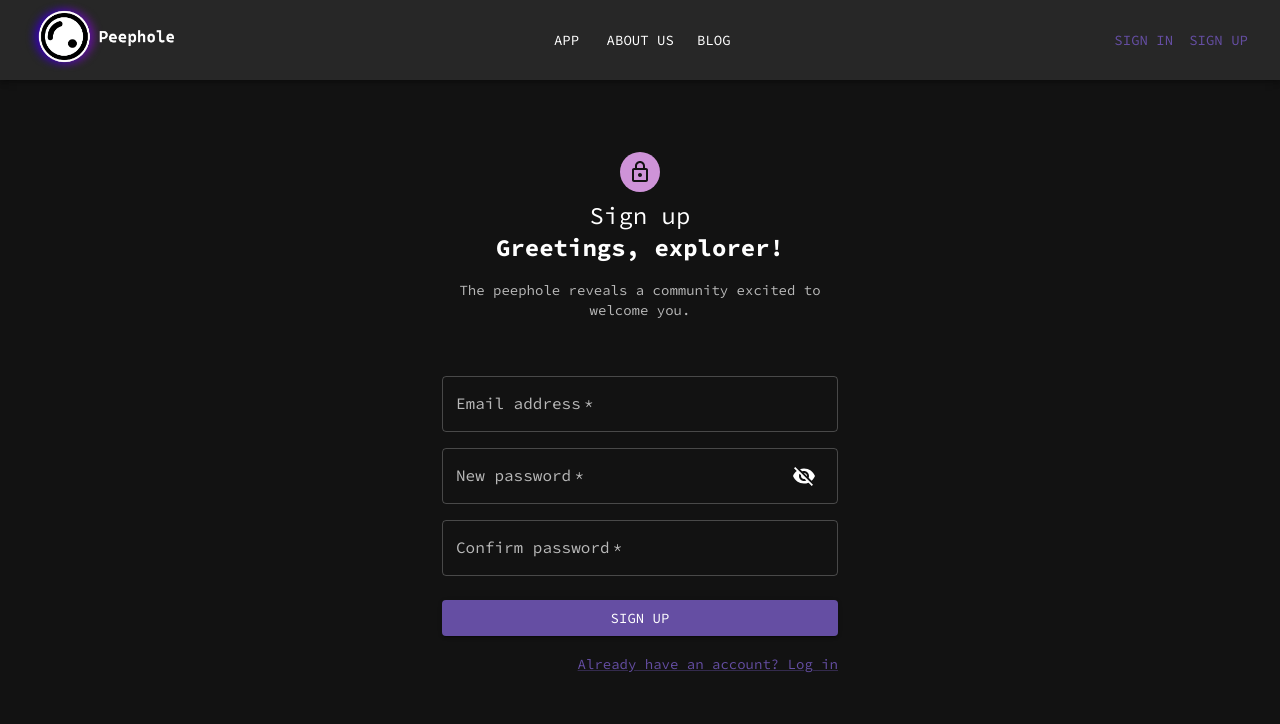
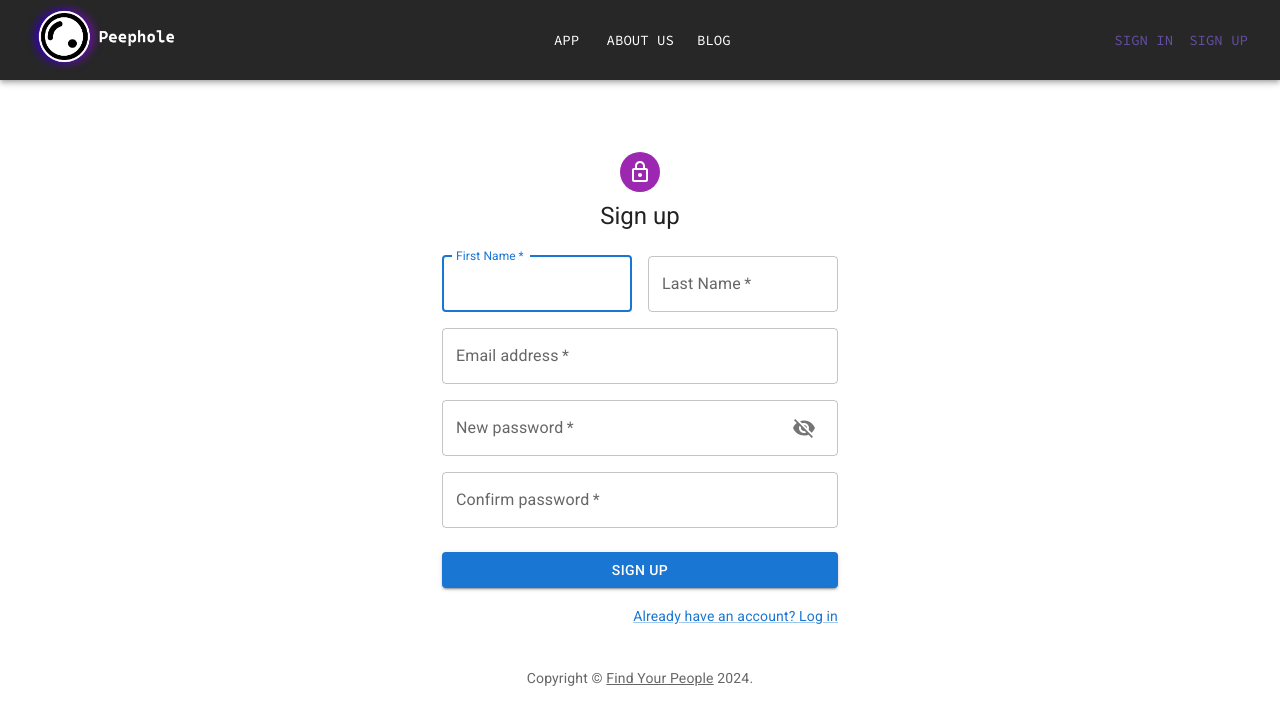
Before and after one commit to PeepholeApp/NFSD_APP_FRONTEND, a React (Vite) app: page /register in a window 1280 px wide. Shown: the top 724 px of the page. Built offline with nearby package versions, Linux system fonts and the light colour scheme.

Commit message:
Revert "Web 004: register view"

```diff
--- a/src/pages/Login.jsx
+++ b/src/pages/Login.jsx
@@ -5,26 +5,26 @@ import { styled } from "@mui/system";
 import { Button, TextField, Typography, Container } from "@mui/material";
 import { useAuth } from "../context/Login";
 import CssBaseline from "@mui/material/CssBaseline";
-import backgroundImage from "../assets/login.png";
+
 
 const StyledContainer = styled(Container)(({ theme }) => ({
   display: "flex",
   justifyContent: "center",
   alignItems: "center",
   height: "100vh",
-  backgroundImage: `url(${backgroundImage})`, // imagen del background por definir
+  backgroundImage: `url('')`, // imagen del background por definir
   backgroundSize: "cover",
   backgroundPosition: "center",
 }));
 
 const StyledFormContainer = styled("div")(({ theme }) => ({
-  backgroundColor: "rgba(0, 0, 0, 0.8)",
+  backgroundColor: "rgba(255, 255, 255, 0.8)", // Fondo blanco semi-transparente
   padding: theme.spacing(4),
   borderRadius: theme.spacing(2),
   boxShadow: theme.shadows[5],
   textAlign: "center",
-  width: "80%",
-  maxWidth: "400px",
+  width: "80%", // Ajusta el ancho del contenedor
+  maxWidth: "400px", // Agrega un ancho máximo para asegurar que no se vuelva demasiado ancho
 }));
 
 const StyledForm = styled("form")(({ theme }) => ({
--- a/src/pages/Register.jsx
+++ b/src/pages/Register.jsx
@@ -1,15 +1,19 @@
-import React, { useState } from "react";
+import * as React from "react";
+import { useState } from "react";
 import { Link as RouterLink, useNavigate } from "react-router-dom";
 import axios from "axios";
 import Avatar from "@mui/material/Avatar";
 import Button from "@mui/material/Button";
 import CssBaseline from "@mui/material/CssBaseline";
 import TextField from "@mui/material/TextField";
-import Container from "@mui/material/Container";
+import FormControlLabel from "@mui/material/FormControlLabel";
+import Checkbox from "@mui/material/Checkbox";
 import Link from "@mui/material/Link";
 import Grid from "@mui/material/Grid";
 import Box from "@mui/material/Box";
+import LockOutlinedIcon from "@mui/icons-material/LockOutlined";
 import Typography from "@mui/material/Typography";
+import Container from "@mui/material/Container";
 import IconButton from "@mui/material/IconButton";
 import VisibilityIcon from "@mui/icons-material/Visibility";
 import VisibilityOffIcon from "@mui/icons-material/VisibilityOff";
@@ -17,29 +21,36 @@ import Dialog from "@mui/material/Dialog";
 import DialogTitle from "@mui/material/DialogTitle";
 import DialogContent from "@mui/material/DialogContent";
 import DialogActions from "@mui/material/DialogActions";
-import { LockOutlined as LockOutlinedIcon } from "@mui/icons-material";
+import { createTheme, ThemeProvider } from "@mui/material/styles";
 
-function WelcomeMessage() {
+function Copyright(props) {
   return (
-    <Box mb={4} textAlign="center">
-      <Typography variant="h5" fontWeight="bold" mb={2}>
-        Greetings, explorer!
+    <Typography
+      variant="body2"
+      color="text.secondary"
+      align="center"
+      {...props}
+    >
+      {"Copyright © "}
+      <Link color="inherit" href="http://localhost:5173">
+        Find Your People
+      </Link>{" "}
+      {new Date().getFullYear()}
+      {"."}
     </Typography>
-      <Typography variant="body2" color="textSecondary">
-        The peephole reveals a community excited to welcome you.
-      </Typography>
-    </Box>
   );
 }
 
+const defaultTheme = createTheme();
+
 export default function SignUp() {
   const [openModal, setOpenModal] = useState(false);
+  const [firstName, setFirstName] = useState("");
+  const [lastName, setLastName] = useState("");
   const [email, setEmail] = useState("");
   const [password, setPassword] = useState("");
   const [confirmPassword, setConfirmPassword] = useState("");
   const [showPassword, setShowPassword] = useState(false);
-  const [duplicateEmailError, setDuplicateEmailError] = useState("");
-  const [generalError, setGeneralError] = useState("");
   const navigate = useNavigate();
 
   const handleOpenModal = () => {
@@ -50,10 +61,16 @@ export default function SignUp() {
     setOpenModal(false);
   };
 
+  const handleFirstNameChange = (e) => {
+    setFirstName(e.target.value);
+  };
+
+  const handleLastNameChange = (e) => {
+    setLastName(e.target.value);
+  };
+
   const handleEmailChange = (e) => {
     setEmail(e.target.value);
-    setDuplicateEmailError(""); // Limpiar el error al cambiar el correo electrónico
-    setGeneralError(""); // Limpiar el error general al cambiar el correo electrónico
   };
 
   const handlePasswordChange = (e) => {
@@ -71,44 +88,29 @@ export default function SignUp() {
   const handleSubmit = async (event) => {
     event.preventDefault();
 
-    if (!validateEmail(email)) {
-      setGeneralError("Invalid email address");
-      return;
-    }
-
+    // si las contraseñas coinciden
+    if (password === confirmPassword) {
       try {
-      // Check for duplicate email
-      const response = await axios.get(`http://localhost:3001/users/check-email?email=${email}`);
-
-      if (response.data.isDuplicate) {
-        setDuplicateEmailError("Email is already registered");
-        setGeneralError(""); // Limpiar el error general si hay uno
-        return;
-      }
-
-      const registrationResponse = await axios.post("http://localhost:3001/users", {
+        const response = await axios.post("http://localhost:3001/users", {
+          firstName,
+          lastName,
           email,
           password,
         });
-
-      if (registrationResponse.status === 201) {
-        console.log("Registration successful.");
+        if (response.status === 201) {
+          console.log("Registro exitoso.");
           navigate("/login");
         } else {
-        console.error("Error in registration:", registrationResponse.data.message);
+          console.error("Error en el registro:", response.data.message);
         }
       } catch (error) {
-      console.error("Error submitting form:", error.message);
-      setGeneralError("An unexpected error occurred");
+        console.error("Error al enviar el formulario:", error.message);
+      }
     }
   };
 
-  const validateEmail = (email) => {
-    const emailRegex = /^[^\s@]+@[^\s@]+\.[^\s@]+$/;
-    return emailRegex.test(email);
-  };
-
   return (
+    <ThemeProvider theme={defaultTheme}>
       <Container component="main" maxWidth="xs">
         <CssBaseline />
         <Box
@@ -125,14 +127,38 @@ export default function SignUp() {
           <Typography component="h1" variant="h5">
             Sign up
           </Typography>
-        <WelcomeMessage />
-        <Box component="form" noValidate onSubmit={handleSubmit} sx={{ mt: 3 }}>
-          {generalError && (
-            <Typography variant="body2" color="error" mb={2}>
-              {generalError}
-            </Typography>
-          )}
+          <Box
+            component="form"
+            noValidate
+            onSubmit={handleSubmit}
+            sx={{ mt: 3 }}
+          >
             <Grid container spacing={2}>
+              <Grid item xs={12} sm={6}>
+                <TextField
+                  autoComplete="given-name"
+                  name="firstName"
+                  required
+                  fullWidth
+                  id="firstName"
+                  label="First Name"
+                  autoFocus
+                  value={firstName}
+                  onChange={handleFirstNameChange}
+                />
+              </Grid>
+              <Grid item xs={12} sm={6}>
+                <TextField
+                  required
+                  fullWidth
+                  id="lastName"
+                  label="Last Name"
+                  name="lastName"
+                  autoComplete="family-name"
+                  value={lastName}
+                  onChange={handleLastNameChange}
+                />
+              </Grid>
               <Grid item xs={12}>
                 <TextField
                   required
@@ -144,11 +170,6 @@ export default function SignUp() {
                   value={email}
                   onChange={handleEmailChange}
                 />
-              {duplicateEmailError && (
-                <Typography variant="body2" color="error" mt={1}>
-                  {duplicateEmailError}
-                </Typography>
-              )}
               </Grid>
               <Grid item xs={12}>
                 <TextField
@@ -164,7 +185,11 @@ export default function SignUp() {
                   InputProps={{
                     endAdornment: (
                       <IconButton onClick={togglePasswordVisibility}>
-                      {showPassword ? <VisibilityIcon /> : <VisibilityOffIcon />}
+                        {showPassword ? (
+                          <VisibilityIcon />
+                        ) : (
+                          <VisibilityOffIcon />
+                        )}
                       </IconButton>
                     ),
                   }}
@@ -183,6 +208,7 @@ export default function SignUp() {
                   onChange={handleConfirmPasswordChange}
                 />
               </Grid>
+              {/* Resto de tus campos de formulario */}
             </Grid>
             <Button
               type="submit"
@@ -194,9 +220,9 @@ export default function SignUp() {
               Sign Up
             </Button>
             <Dialog open={openModal} onClose={handleClose}>
-            <DialogTitle>Terms and Conditions</DialogTitle>
+              <DialogTitle>Términos y Condiciones</DialogTitle>
               <DialogContent>
-              <Typography>Terms and conditions go here.</Typography>
+                <Typography>Aquí van los términos y condiciones.</Typography>
               </DialogContent>
               <DialogActions>
                 <Button onClick={handleClose} color="primary">
@@ -213,6 +239,8 @@ export default function SignUp() {
             </Grid>
           </Box>
         </Box>
+        <Copyright sx={{ mt: 5 }} />
       </Container>
+    </ThemeProvider>
   );
 }
```
Lines whose indentation alone changed are shown as unchanged.
